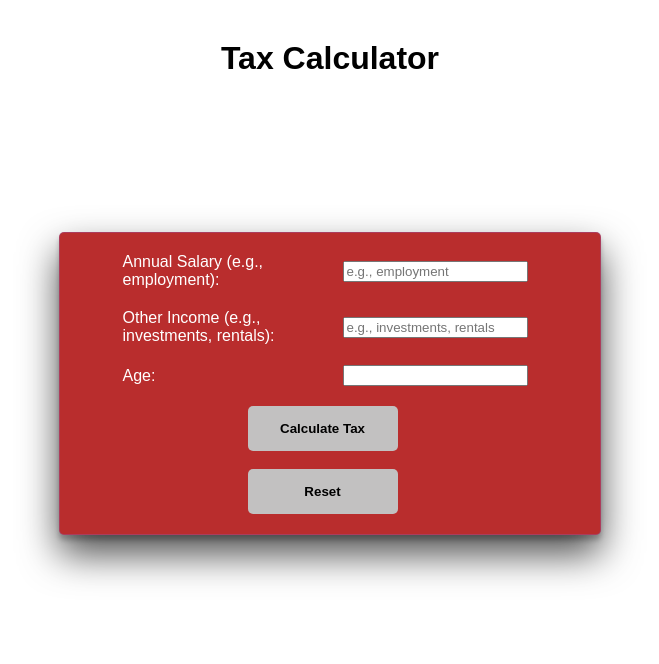
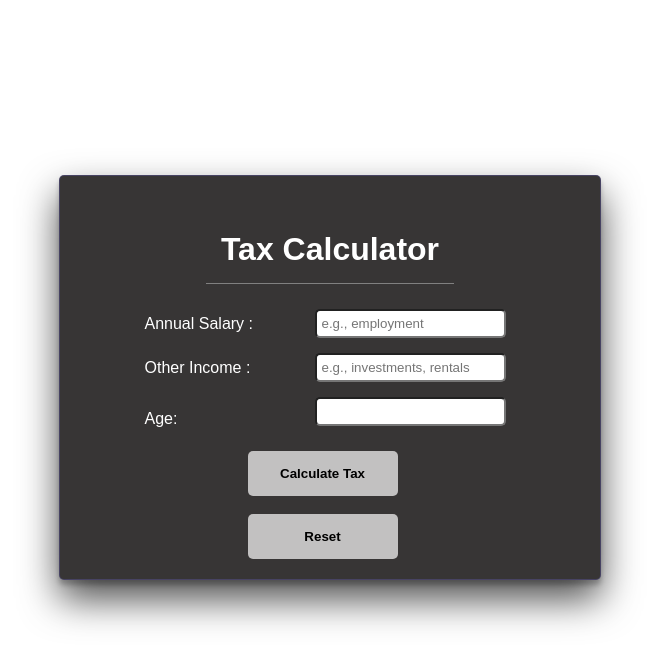
Before and after one commit to Emin619/Tax-Calculator, a plain HTML site: page index2.html in a window 1280 px wide. Shown: the whole page, without its empty margins (310-969 px from the left). Drawn offline with Linux system fonts and the light colour scheme.

Commit message:
UI changes

```diff
--- a/index2.html
+++ b/index2.html
@@ -7,22 +7,23 @@
   <link rel="stylesheet" href="style3.css">
 </head>
 <body>
-  <h1>Tax Calculator</h1>
+
   <div class="container">
+    <h1>Tax Calculator</h1>
     <div class="input-group">
-        <label for="salary">Annual Salary (e.g., employment):</label>
+        <label for="salary">Annual Salary :</label>
         <input type="number" placeholder="e.g., employment" id="salary" step="0.01">
         <i class="fas fa-briefcase"></i>
       </div>
 
     <div class="input-group">
-      <label for="otherIncome">Other Income (e.g., investments, rentals):</label>
+      <label for="otherIncome">Other Income :</label>
       <input type="number" placeholder="e.g., investments, rentals" id="otherIncome" step="0.01" >
       <i class="fas fa-money-bill-wave"></i>
     </div>
     <div class="input-group">
       <label for="age">Age:</label>
-      <input type="number" id="age" min="18">
+      <input type="number" placeholder="" id="age" min="18">
       <i class="fas fa-user"></i>
     </div>
     <button onclick="calculateTax()">Calculate Tax</button>
--- a/style3.css
+++ b/style3.css
@@ -5,8 +5,10 @@ body {
 }
 
 h1 {
+    padding: 15px;
+    margin-top: auto;
     text-align: center;
-    margin-top: 20px; /* Adjusted margin */
+    margin-top: 20px;
 }
 
 .container {
@@ -15,18 +17,18 @@ h1 {
     align-items: center;
     width: 500px;
     border-radius: 5px;
-    background-color: rgb(185, 45, 45);
+    background-color: rgb(55, 53, 53);
     color: white;
     box-shadow: rgba(0,0,0,0.7) 0px 19px 38px, rgba(0,0,0,0.22) 0px 5px 5px;
     margin:auto;
     margin-top: 155px;
     border: 1px solid rgba(125,115,255,0.228);
-    padding: 20px; /* Adjusted padding */
+    padding: 20px;
 }
 
 .container h1 {
     border-bottom: 1px solid grey;
-    margin-bottom: 20px; /* Adjusted margin */
+    margin-bottom: 20px;
 }
 
 .container label {
@@ -34,14 +36,30 @@ h1 {
 }
 
 .input-group {
+    padding: 5px;
     display: flex;
     align-items: center;
     gap: 10px;
-    margin-bottom: 20px; /* Adjusted margin */
+    margin-bottom: 5px;
 }
-
+#salary{
+    padding: 5px;
+    border-radius: 5px;
+    box-shadow: none;
+}
+#otherIncome{
+    padding: 5px;
+    border-radius: 5px;
+    box-shadow: none;
+}
+#age{
+    padding: 5px;
+    border-radius: 5px;
+    box-shadow: none;
+    margin-bottom: 15px;
+}
 .input-group label {
-    width: 200px;
+    width: 150px;
 }
 
 button {
```
